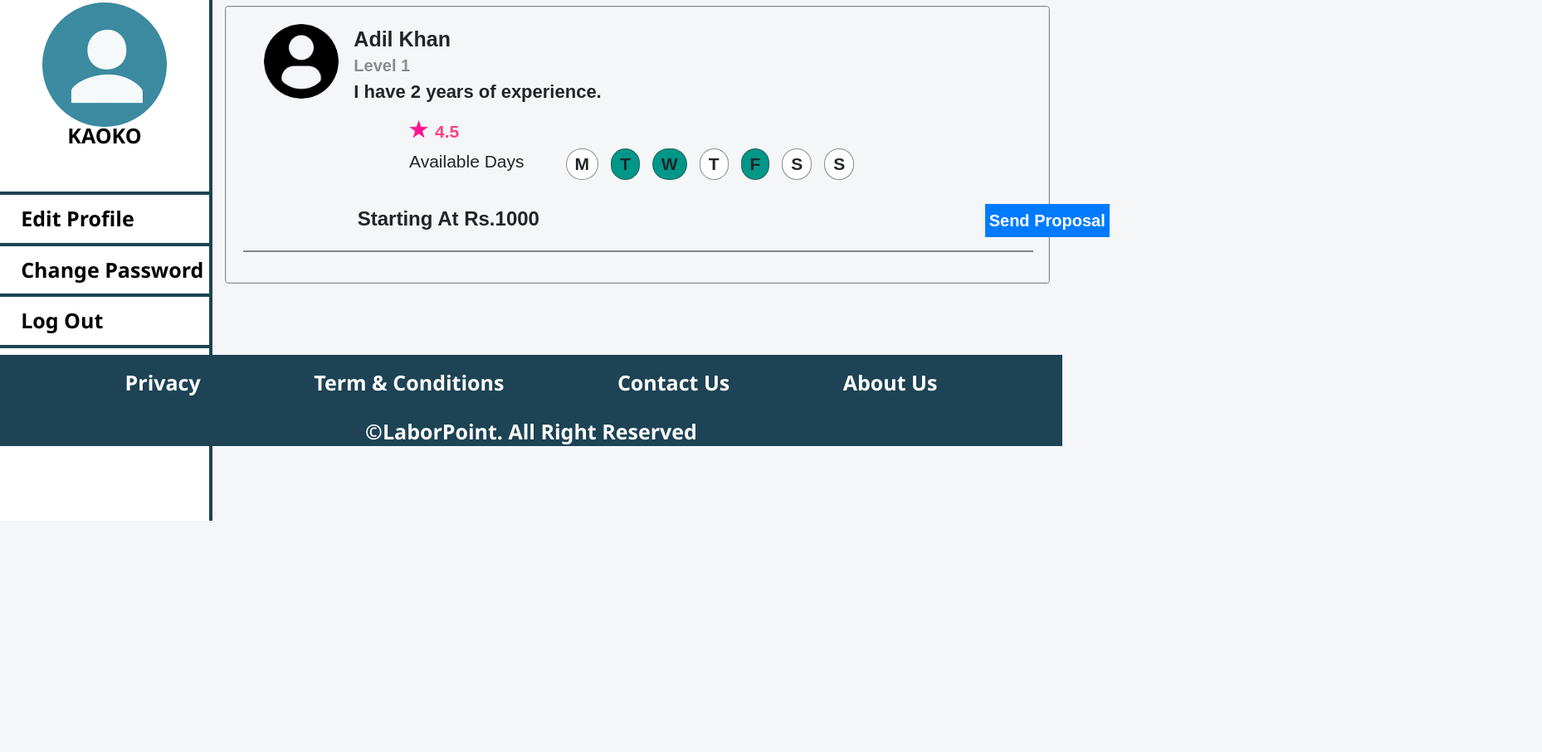
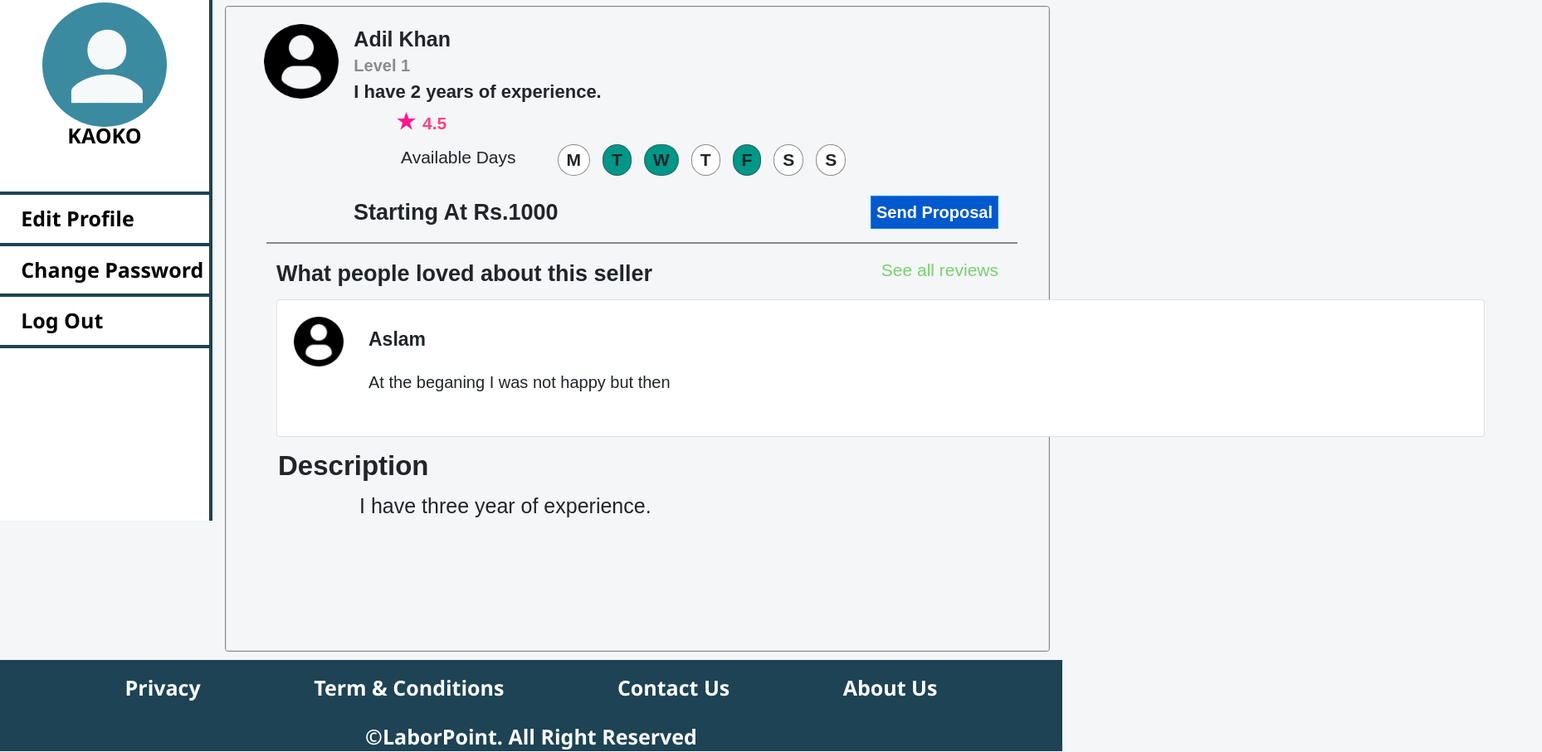
Before and after one commit to irfanfarhat/LaborPoint, a plain HTML site: page HTML/LaborProfile.html in a window 1280 px wide. Shown: the part 262-1169 px from the top of the page at 83% size, 1858 px wide, since content can reach past the window. Before the commit the page ends 801 px from the top, so only its background shows below. Drawn offline with nearby package versions, Linux system fonts and the light colour scheme.

Commit message:
LaborProfile.html and LaborProfile.css modified

```diff
--- a/HTML/LaborProfile.html
+++ b/HTML/LaborProfile.html
@@ -183,7 +183,25 @@
 								<div class="send_prop"><button class="btn btn-primary prop_btn">Send Proposal</button></div>
 							</div>
 							<hr />
+							<div class="comment_heading">
+								<div class="comm_label">What people loved about this seller</div>
+								<div class="see_rev"><a href="#"> See all reviews </a></div>
+							</div>
+							<div class="card comm_card" style="width: 91rem">
+								<div class="card-body comm_body">
+									<div class="comm_img"><img id="comm_pic" src="../IMAGES/cat_profile.png" alt="img" /></div>
+									<div class="comm_nm">Aslam</div>
+									<div class="comment">At the beganing I was not happy but then</div>
+								</div>
+							</div>
+							<!-- COMMENT-CARD-BODY ENDS -->
+							<div class="descrip">
+								<div class="desc_head">Description</div>
+								<div class="desc_detail">I have three year of experience.</div>
+							</div>
+							<div style="height: 150px"></div>
 						</div>
+						<!-- MAIN-CARD-BODY ENDS -->
 					</div>
 				</div>
 				<!-- // END EMPLOYEES BOX // -->
--- a/STYLE/LaborProfile.css
+++ b/STYLE/LaborProfile.css
@@ -11,94 +11,6 @@ body {
 	background-color: #f4f6f8;
 	font-family: Arial;
 }
-.container-fuid {
-	margin: 5px 50px 0px 50px;
-}
-.upper {
-	position: relative;
-	margin-top: 85px;
-}
-.cat_name {
-	margin: 5px 0px 10px 0px;
-	font-size: 30px;
-	font-weight: bolder;
-}
-.main_search_div {
-	margin: 5px 0px 10px 0px;
-	border: 1px solid rgba(71, 67, 67, 0.616);
-	border-top: 3px solid #1d4354;
-	border-radius: 4px;
-}
-#main_search {
-	width: 90%;
-	font-size: 20px;
-	font-weight: bolder;
-	opacity: 0.8;
-}
-.search_by {
-	font-size: large;
-	font-weight: bold;
-	margin: 10px 0px 20px 0px;
-}
-select {
-	width: 160px;
-	height: 31px;
-	border: 1px solid rgba(71, 67, 67, 0.616);
-	border-radius: 3px;
-}
-.details {
-	padding: 0;
-	margin-left: -30px;
-}
-.labor_name {
-	font-size: 25px;
-	font-weight: 800;
-}
-.labor_level {
-	font-size: 20px;
-	margin: -19px 0px 0px 0px;
-	opacity: 0.5;
-	font-weight: 700;
-}
-.labor_experience {
-	font-size: 22px;
-	font-weight: 700;
-}
-.employee {
-	padding: 0px;
-	margin: 0px 0px 20px 0px;
-	border: 1px solid rgba(71, 67, 67, 0.616);
-	/* border-left: none;
-	border-right: none; */
-	border-radius: 4px;
-}
-.card-body {
-	background-color: #f4f6f8;
-}
-.profile_div {
-	margin-left: 25px;
-}
-#profile_pic {
-	width: 90px;
-}
-.rating {
-	display: flex;
-	margin: 0px 0px 0px 190px;
-}
-.stars {
-	padding: 0px 8px 0px 10px;
-}
-#star {
-	width: 23px;
-}
-.rating_points {
-	font-size: 21px;
-	font-weight: bold;
-	color: #ff4081;
-}
-
-/* ///////////////////////////////////////////////// */
-
 /* HEADER FINISHED
 SIDE BAR STARTED */
 
@@ -342,14 +254,98 @@ footer a {
 	top: 20px;
 	bottom: 0;
 }
+.container-fuid {
+	margin: 5px 50px 0px 50px;
+}
+.upper {
+	position: relative;
+	margin-top: 85px;
+}
+.cat_name {
+	margin: 5px 0px 10px 0px;
+	font-size: 30px;
+	font-weight: bolder;
+}
+.main_search_div {
+	margin: 5px 0px 10px 0px;
+	border: 1px solid rgba(71, 67, 67, 0.616);
+	border-top: 3px solid #1d4354;
+	border-radius: 4px;
+}
+#main_search {
+	width: 90%;
+	font-size: 20px;
+	font-weight: bolder;
+	opacity: 0.8;
+}
+.search_by {
+	font-size: large;
+	font-weight: bold;
+	margin: 10px 0px 20px 0px;
+}
+select {
+	width: 160px;
+	height: 31px;
+	border: 1px solid rgba(71, 67, 67, 0.616);
+	border-radius: 3px;
+}
+.details {
+	padding: 0;
+	margin-left: -30px;
+}
+.labor_name {
+	font-size: 25px;
+	font-weight: 800;
+}
+.labor_level {
+	font-size: 20px;
+	margin: -19px 0px 0px 0px;
+	opacity: 0.5;
+	font-weight: 700;
+}
+.labor_experience {
+	font-size: 22px;
+	font-weight: 700;
+}
+.employee {
+	padding: 0px;
+	margin: 0px 0px 20px 0px;
+	border: 1px solid rgba(71, 67, 67, 0.616);
+	border-radius: 4px;
+}
+.card-body {
+	background-color: #f4f6f8;
+}
+.profile_div {
+	margin-left: 25px;
+}
+#profile_pic {
+	width: 90px;
+}
+.rating {
+	display: flex;
+	position: relative;
+	bottom: 10px;
+	left: 175px;
+}
+.stars {
+	padding: 0px 8px 0px 10px;
+}
+#star {
+	width: 23px;
+}
+.rating_points {
+	font-size: 21px;
+	font-weight: bold;
+	color: #ff4081;
+}
 
 /* Labor Details */
 .lab_days {
 	position: relative;
 	display: flex;
-	/* float: left; */
+	left: 190px;
 	font-size: 21px;
-	margin: 5px 0 5px 200px;
 }
 
 .days_cont {
@@ -379,7 +375,10 @@ footer a {
 
 /* /PRICE AND SEND PROPOSAL START */
 hr {
-	width: 100%;
+	width: 95%;
+	position: relative;
+	left: 28px;
+	align-content: center;
 	border: 1px solid rgba(71, 67, 67, 0.616);
 }
 .price_propsal {
@@ -388,19 +387,85 @@ hr {
 }
 .starting_price {
 	position: relative;
-	font-size: 24px;
+	font-size: 27px;
 	font-weight: bold;
-	left: 14.5%;
+	left: 14%;
 }
 .send_prop {
-	position: relative;
-	left: 71%;
+	position: absolute;
+	right: 40px;
 }
 .prop_btn {
 	font-family: Arial;
 	font-size: 20px;
 	font-weight: bold;
-	padding: 4px;
+	padding: 4px 6px;
 	border-radius: 0px;
+	background-color: #0059cd;
 }
 /* /PRICE AND SEND PROPOSAL END */
+
+/* COMMENTS SECTION */
+.comment_heading {
+	position: relative;
+	display: flex;
+}
+.comm_label {
+	position: relative;
+	left: 40px;
+	font-size: 27px;
+	font-weight: bold;
+}
+.see_rev {
+	position: absolute;
+	right: 40px;
+	font-size: 21px;
+	color: #7ad06d;
+	font-weight: lighter;
+}
+a {
+	text-decoration: none !important;
+	color: #7ad06d;
+}
+/* COMMENT CARD */
+.comm_card {
+	margin-top: 10px;
+	margin-left: 40px;
+}
+.comm_body {
+	background-color: #ffffff;
+	border-radius: 8px;
+}
+#comm_pic {
+	width: 60px;
+}
+.comm_nm {
+	position: relative;
+	bottom: 50px;
+	left: 90px;
+	font-size: 23px;
+	font-weight: bold;
+}
+.comment {
+	position: relative;
+	left: 90px;
+	bottom: 30px;
+	font-size: 20px;
+}
+/* END COMMENT CARD */
+
+/* DESCRIPTION */
+.desc_head {
+	position: relative;
+	left: 42px;
+	top: 10px;
+	font-size: 33px;
+	font-weight: bolder;
+}
+.desc_detail {
+	position: relative;
+	left: 140px;
+	top: 15px;
+	font-size: 25px;
+	/* font-weight: bold; */
+}
```
